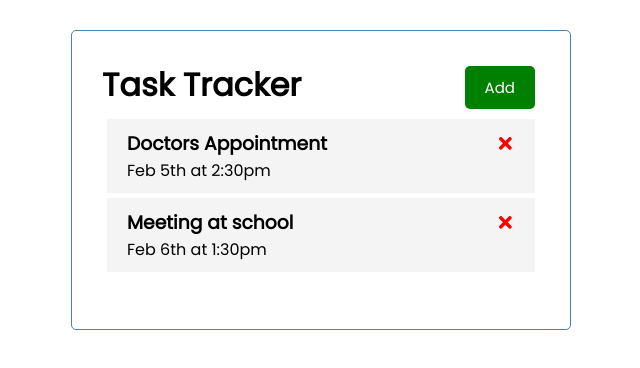
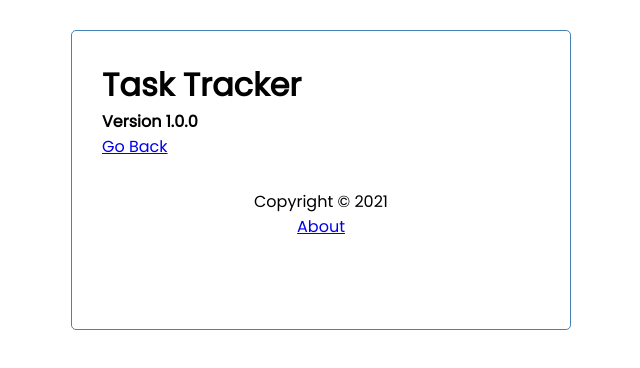
Before and after one commit to HT-Dat/react-task-tracker, a React (Create React App) app: page /about in a window 1280 px wide. Shown: the top 368 px of the page, without its empty margins (319-959 px from the left). Built offline with nearby package versions, Linux system fonts and the light colour scheme; data requests are answered from the project's data file.

Commit message:
Routing footer and about page

```diff
--- a/package.json
+++ b/package.json
@@ -10,6 +10,7 @@
     "react": "^17.0.2",
     "react-dom": "^17.0.2",
     "react-icons": "^4.2.0",
+    "react-router-dom": "^5.2.0",
     "react-scripts": "4.0.3",
     "web-vitals": "^1.1.2"
   },
@@ -18,7 +19,7 @@
     "build": "react-scripts build",
     "test": "react-scripts test",
     "eject": "react-scripts eject",
-    "server":"json-server --watch db.json --port 5000"
+    "server": "json-server --watch db.json --port 5000"
   },
   "eslintConfig": {
     "extends": [
--- a/src/App.js
+++ b/src/App.js
@@ -1,8 +1,10 @@
 import Header from "./component/Header";
 import Tasks from "./component/Tasks";
 import AddTask from "./component/AddTask";
+import Footer from "./component/Footer";
 import { useState, useEffect } from "react";
-
+import About from "./component/About";
+import { BrowserRouter as Router, Route } from "react-router-dom";
 function App() {
   const [showAddTask, setShowAddTask] = useState(false);
   const [tasks, setTasks] = useState([]);
@@ -36,9 +38,9 @@
     const res = await fetch(`http://localhost:5000/tasks/${id}`, {
       method: "PUT",
       headers: {
-        'Content-type': 'application/json'
+        "Content-type": "application/json",
       },
-      body: JSON.stringify(updTask)
+      body: JSON.stringify(updTask),
     });
     const data = await res.json();
     setTasks(
@@ -64,18 +66,35 @@
     // setTask([...tasks, newTask]);
   };
   return (
+    <Router>
       <div className="container">
         <Header
           onAdd={() => setShowAddTask(!showAddTask)}
           showAddTask={showAddTask}
         />
+
+        <Route
+          path="/"
+          exact
+          render={(props) => (
+            <>
               {showAddTask ? <AddTask onAdd={addTask} /> : ""}
               {tasks.length > 0 ? (
-        <Tasks tasks={tasks} onDelete={deleteTask} onToggle={toggleReminder} />
+                <Tasks
+                  tasks={tasks}
+                  onDelete={deleteTask}
+                  onToggle={toggleReminder}
+                />
               ) : (
                 "No task to show"
               )}
+            </>
+          )}
+        />
+        <Route path="/about" component={About} />
+        <Footer />
       </div>
+    </Router>
   );
 }
 
--- /dev/null
+++ b/src/component/About.js
@@ -0,0 +1,11 @@
+import {Link} from "react-router-dom"
+const About = () => {
+    return (
+        <div>
+            <h4>Version 1.0.0</h4>
+            <Link to="/">Go Back</Link>
+        </div>
+    )
+}
+
+export default About
--- /dev/null
+++ b/src/component/Footer.js
@@ -0,0 +1,12 @@
+import {Link} from "react-router-dom"
+
+const Footer = () => {
+    return (
+        <footer>
+            <p> Copyright &copy; 2021</p>
+            <Link to="/about">About</Link>
+        </footer>
+    )
+}
+
+export default Footer
--- a/src/component/Header.js
+++ b/src/component/Header.js
@@ -1,12 +1,21 @@
 import PropTypes from "prop-types";
 import Button from "./Button";
+import { useLocation } from "react-router-dom";
 const Header = ({ title, onAdd, showAddTask }) => {
+  const location = useLocation();
+
   return (
     <header>
       {/* <h1 style={{color:'red', backgroundColor: 'black'}}>{title}</h1> */}
       {/* <h1 style={headingStyle}>{title}</h1> */}
       <h1>{title}</h1>
-      <Button color="green" text={showAddTask ? "Close" : "Add"} onClick={onAdd} />
+      {location.pathname === "/" && (
+        <Button
+          color="green"
+          text={showAddTask ? "Close" : "Add"}
+          onClick={onAdd}
+        />
+      )}
     </header>
   );
 };
```
Also changed, not shown: 1 other file (tests, documents, lock files or other folders). Lines whose indentation alone changed are shown as unchanged.
